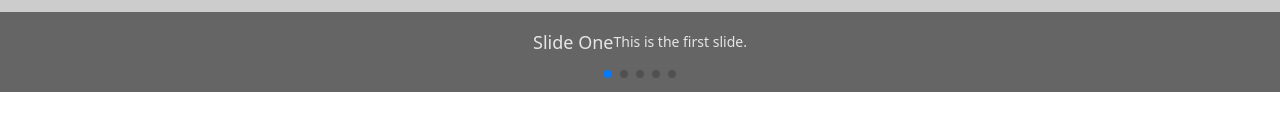
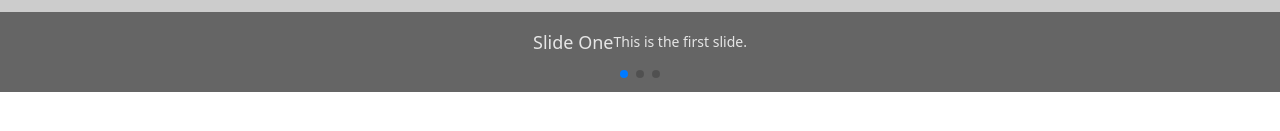
Before and after one commit to Roknuzzaman5546/ladily-site, a React (Vite) app: page / in a window 1280 px wide. Shown: the part 333-464 px from the top of the page. Built offline with nearby package versions, Linux system fonts and the light colour scheme.

Commit message:
some code change

```diff
--- a/src/Components/Banner/Banner.jsx
+++ b/src/Components/Banner/Banner.jsx
@@ -24,18 +24,6 @@ const Banner = () => {
           title: "Slide Three",
           subtitle: "This is the third slide.",
           img: "https://via.placeholder.com/800x300?text=Slide+3"
-        },
-        {
-          id: 4,
-          title: "Slide Four",
-          subtitle: "This is the fourth slide.",
-          img: "https://via.placeholder.com/800x300?text=Slide+4"
-        },
-        {
-          id: 5,
-          title: "Slide Five",
-          subtitle: "This is the fifth slide.",
-          img: "https://via.placeholder.com/800x300?text=Slide+5"
         }
       ];
 
--- a/src/Components/Banner/Slider.css
+++ b/src/Components/Banner/Slider.css
@@ -24,9 +24,9 @@
 }
 
 .mySwiper .swiper-wrapper {
-    position: static !important; /* Or use none/unset */
+    position: unset !important; /* Or use none/unset */
   }
 
   .mySwiper .swiper-slide {
-    position: static !important;
+    position: unset !important;
   }
```
